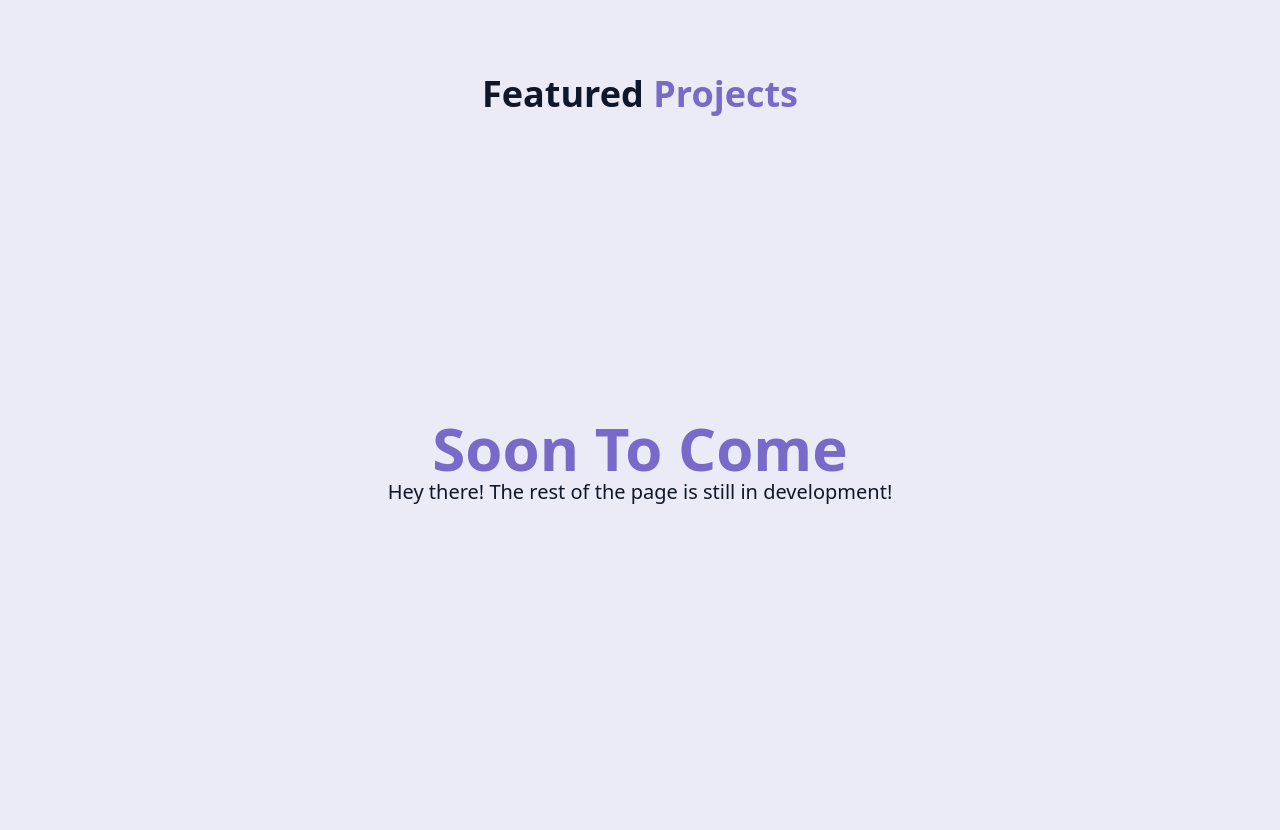
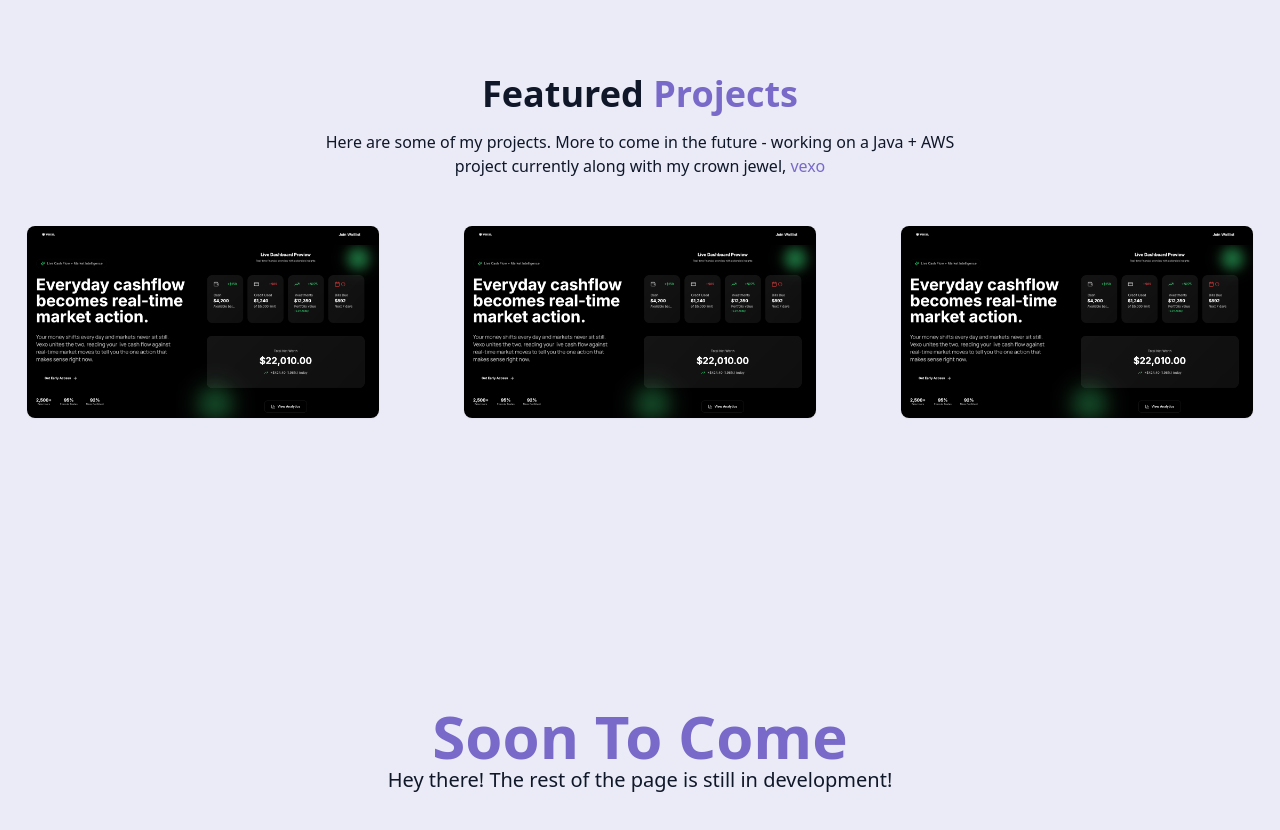
Before and after one commit to Codefficiency/PortfolioRework, a React (Vite) app: page / in a window 1280 px wide. Shown: the part 1440-2270 px from the top of the page. Before the commit the page ends 2234 px from the top, so only its background shows below. Built offline with nearby package versions, Linux system fonts and the light colour scheme.

Commit message:
Working on ProjectsPage

```diff
--- a/eslint.config.js
+++ b/eslint.config.js
@@ -1,11 +1,11 @@
-import js from '@eslint/js'
-import globals from 'globals'
-import reactHooks from 'eslint-plugin-react-hooks'
-import reactRefresh from 'eslint-plugin-react-refresh'
-import { defineConfig, globalIgnores } from 'eslint/config'
+import js from '@eslint/js';
+import globals from 'globals';
+import reactHooks from 'eslint-plugin-react-hooks';
+import reactRefresh from 'eslint-plugin-react-refresh';
+import { defineConfig, globalIgnores } from 'eslint/config';
 
 export default defineConfig([
-  globalIgnores(['dist']),
+    globalIgnores(['dist', 'node_modules', 'build', '.vite']),
     {
         files: ['**/*.{js,jsx}'],
         extends: [
@@ -13,6 +13,7 @@ export default defineConfig([
             reactHooks.configs['recommended-latest'],
             reactRefresh.configs.vite,
         ],
+
         languageOptions: {
             ecmaVersion: 2020,
             globals: globals.browser,
@@ -26,4 +27,4 @@ export default defineConfig([
             'no-unused-vars': ['error', { varsIgnorePattern: '^[A-Z_]' }],
         },
     },
-])
+]);
--- a/src/components/ProjectsSection.jsx
+++ b/src/components/ProjectsSection.jsx
@@ -4,7 +4,27 @@ const projects = [
         title: 'vexo.gg',
         description:
             'Vexo is a full-stack personal finance platform designed to act as an AI-powered financial adwisor for individuals.',
-        image: '/projects/vexo,gg',
+        image: '/projects/vexoGG.png',
+        tags: ['React Native', 'Firebase', 'JavaScript', 'OpenAI', 'Plaid'],
+        demoUrl: 'vexo.gg',
+        githubUrl: 'https://github.com/VexoLabs/vexo-app',
+    },
+    {
+        id: 2,
+        title: 'vexo.gg',
+        description:
+            'Vexo is a full-stack personal finance platform designed to act as an AI-powered financial adwisor for individuals.',
+        image: '/projects/vexoGG.png',
+        tags: ['React Native', 'Firebase', 'JavaScript', 'OpenAI', 'Plaid'],
+        demoUrl: 'vexo.gg',
+        githubUrl: 'https://github.com/VexoLabs/vexo-app',
+    },
+    {
+        id: 3,
+        title: 'vexo.gg',
+        description:
+            'Vexo is a full-stack personal finance platform designed to act as an AI-powered financial adwisor for individuals.',
+        image: '/projects/vexoGG.png',
         tags: ['React Native', 'Firebase', 'JavaScript', 'OpenAI', 'Plaid'],
         demoUrl: 'vexo.gg',
         githubUrl: 'https://github.com/VexoLabs/vexo-app',
@@ -18,6 +38,32 @@ export const ProjectsSection = () => {
                     {' '}
                     Featured <span className="text-primary"> Projects</span>
                 </h2>
+
+                <p className="text-center text-muted-foreground mb-12 max-w-2xl mx-auto">
+                    Here are some of my projects. More to come in the future -
+                    working on a Java + AWS project currently along with my
+                    crown jewel,{' '}
+                    <a href="https://vexo.gg" className="text-primary">
+                        vexo
+                    </a>
+                </p>
+
+                <div className="grid grid-cols-1 md:grid-cols-2 lg:grid-cols-3 gap-8">
+                    {projects.map((project, key) => (
+                        <div
+                            key={key}
+                            className="group bg-card rounded-lg overflow-hidden shadow-xs card-hover max-w-md mx-auto"
+                        >
+                            <div className="h-48 overflow-hidden">
+                                <img
+                                    src={project.image}
+                                    alt={project.title}
+                                    className="max-w-full max-h-full object-contain transition-transform duration-500 group-hover:scale-110"
+                                />
+                            </div>
+                        </div>
+                    ))}
+                </div>
             </div>
         </section>
     );
```
Also changed, not shown: 1 other file (tests, documents, lock files or other folders). Lines whose indentation alone changed are shown as unchanged.
